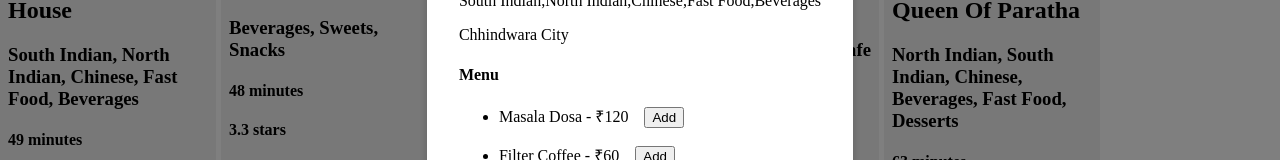
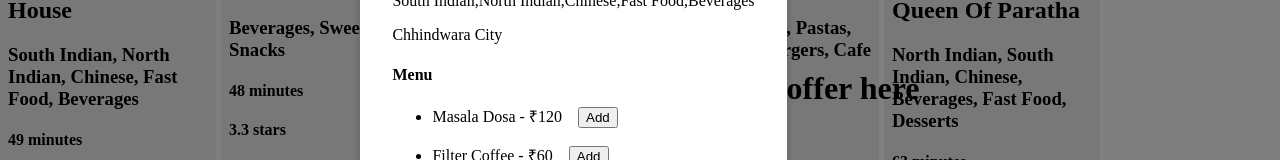
Before and after one commit to khushalgupta24/mySPA, a React (Create React App) app: page / in a window 1280 px wide. Both pictures are taken after a click on the element 108 px from the left and 325 px from the top of the page. Shown: the part 312-472 px from the top of the page. Built offline with nearby package versions, Linux system fonts and the light colour scheme.

Commit message:
offer in popup

```diff
--- a/src/components/Body.js
+++ b/src/components/Body.js
@@ -92,6 +92,7 @@ const Body = () => {
             <button id={`order-btn-${popupData.info.name.replace(/\s+/g, '-').toLowerCase()}`} onClick={handleOrder}>Order</button>
             <button onClick={() => setPopupData(null)} style={{ marginLeft: "1rem" }}>Close</button>
           </div>
+          <h1 id="popup-offer">offer here</h1>
         </div>
       )}
     </div>
```
